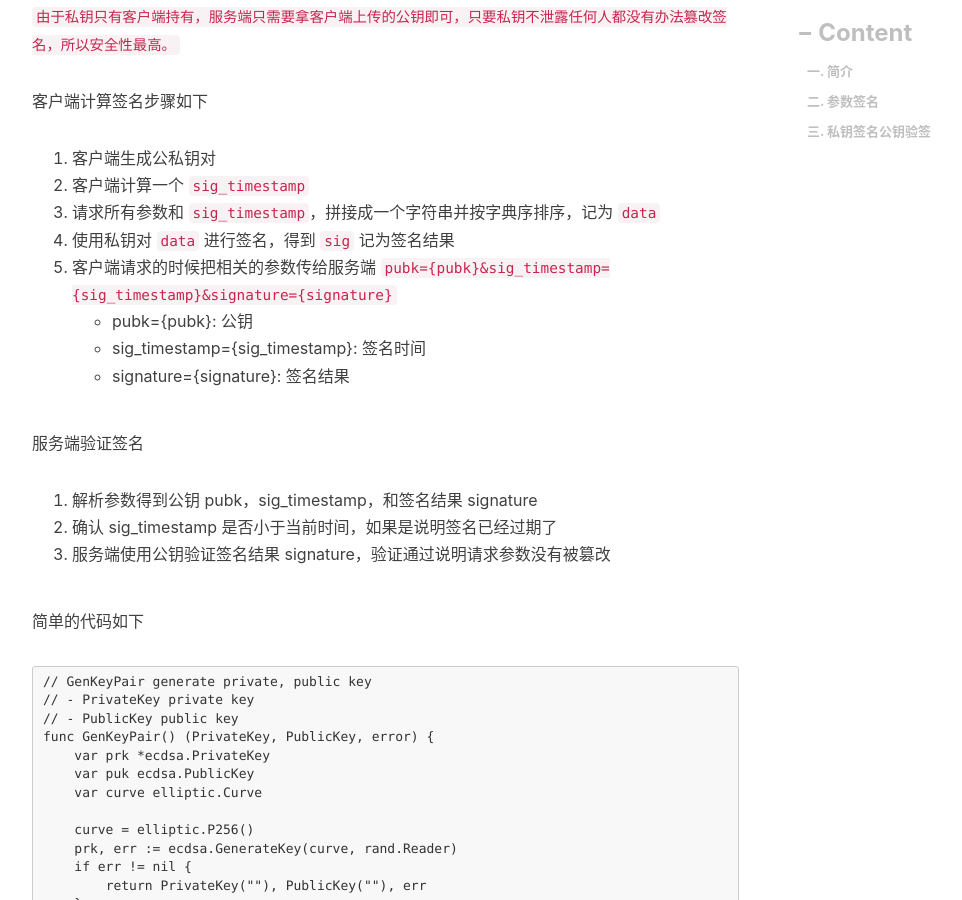
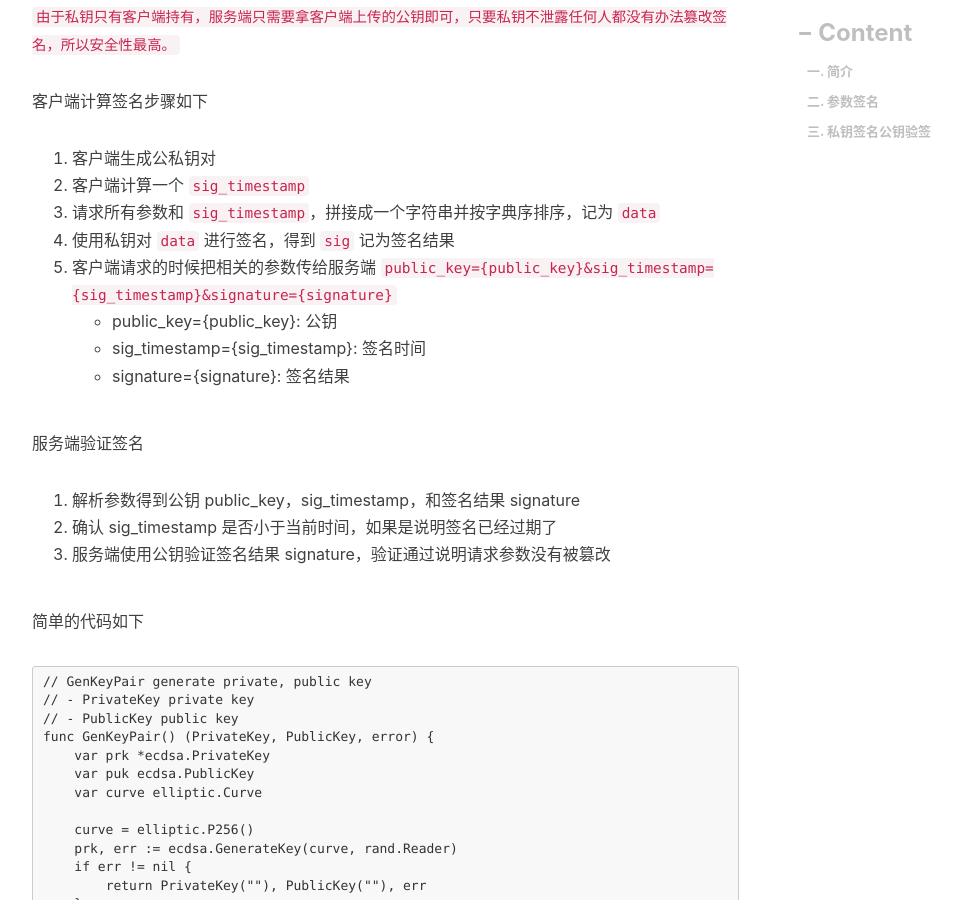
Before and after one commit to engru/chenguolin.github.io, a Jekyll site: the page built from _posts/2017-07-26-【HTTP API-2】HTTP API接口安全性设计.md, in a window 1280 px wide and 900 px high, scrolled down 2652 px. Shown: the whole window, without its empty margins (233-1195 px from the left). Built offline with Jekyll 4.4.1, drawn with Linux system fonts in a browser that asks for light colours; nearby versions of some CDN libraries; comment, search, counter and statistics services are not loaded.

Commit message:
Update 2017-07-26-【HTTP API-2】HTTP API接口安全性设计.md

```diff
--- a/_posts/2017-07-26-【HTTP API-2】HTTP API接口安全性设计.md
+++ b/_posts/2017-07-26-【HTTP API-2】HTTP API接口安全性设计.md
@@ -79,13 +79,13 @@ sig := fmt.Sprintf("%x", md5.Sum([]byte(str)))
 2. 客户端计算一个 `sig_timestamp`
 3. 请求所有参数和 `sig_timestamp`，拼接成一个字符串并按字典序排序，记为 `data`
 4. 使用私钥对 `data` 进行签名，得到 `sig` 记为签名结果
-5. 客户端请求的时候把相关的参数传给服务端 `pubk={pubk}&sig_timestamp={sig_timestamp}&signature={signature}`
-   + pubk={pubk}: 公钥
+5. 客户端请求的时候把相关的参数传给服务端 `public_key={public_key}&sig_timestamp={sig_timestamp}&signature={signature}`
+   + public_key={public_key}: 公钥
    + sig_timestamp={sig_timestamp}: 签名时间
    + signature={signature}: 签名结果
 
 服务端验证签名
-1. 解析参数得到公钥 pubk，sig_timestamp，和签名结果 signature
+1. 解析参数得到公钥 public_key，sig_timestamp，和签名结果 signature
 2. 确认 sig_timestamp 是否小于当前时间，如果是说明签名已经过期了
 3. 服务端使用公钥验证签名结果 signature，验证通过说明请求参数没有被篡改
 
```
